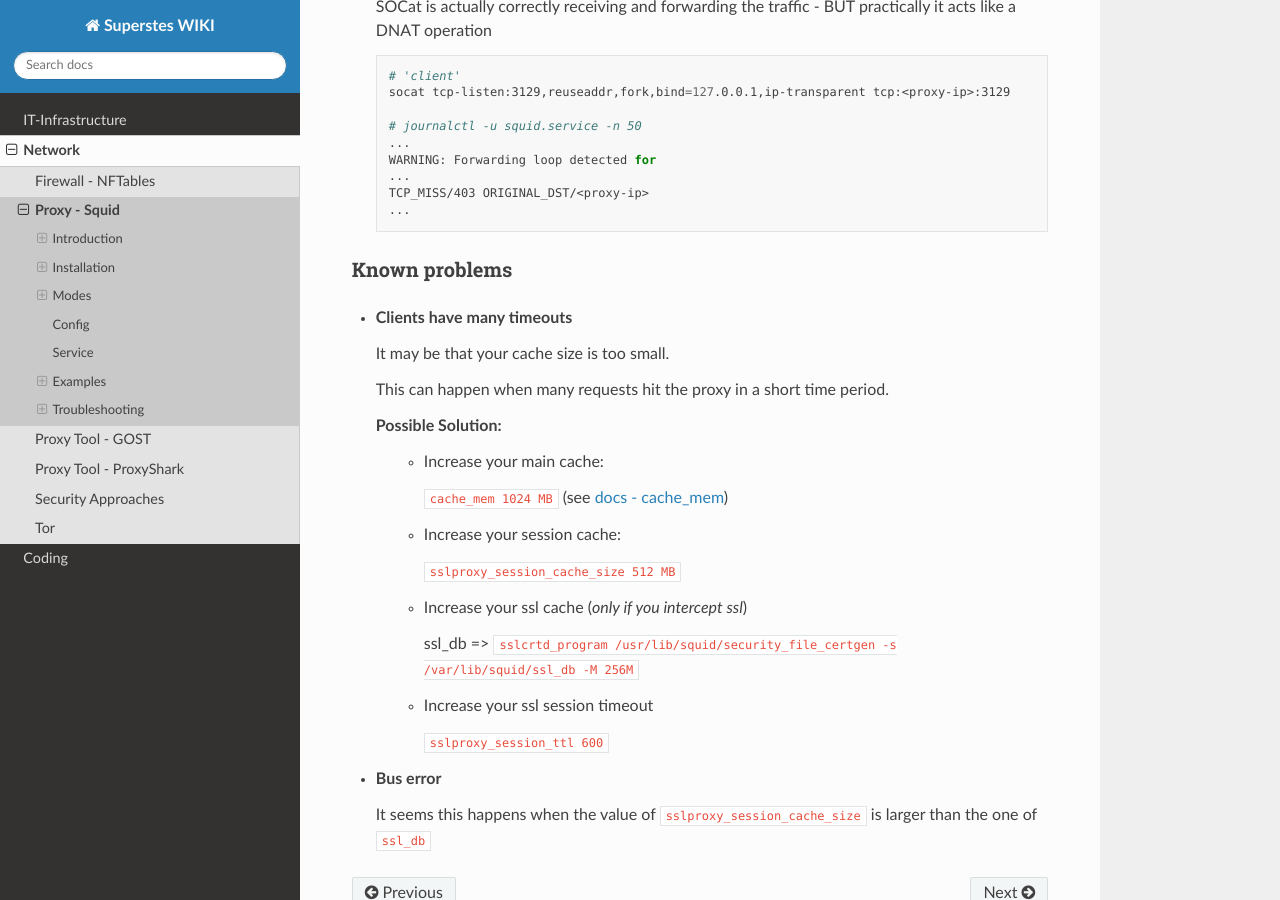
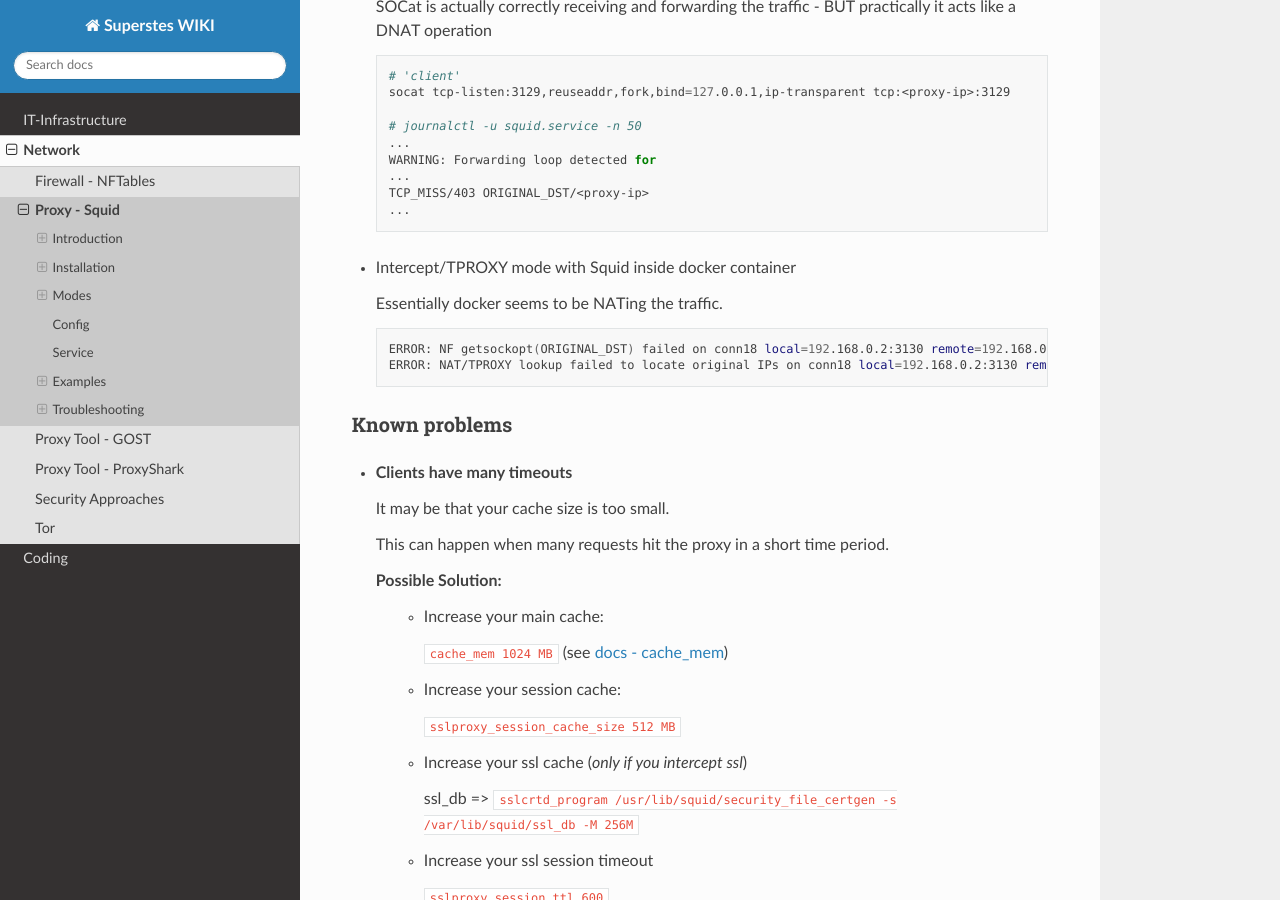
Before and after one commit to superstes/wiki, a Sphinx documentation site: the page built from source/1/network/proxy_squid.rst, in a window 1280 px wide and 900 px high, scrolled down 9638 px. Built offline with Sphinx 7.4.7 and the Read the Docs theme 2.0.0, drawn with Linux system fonts in a browser that asks for light colours.

Commit message:
added bad-config example for squid

```diff
--- a/source/1/network/proxy_squid.rst
+++ b/source/1/network/proxy_squid.rst
@@ -456,6 +456,7 @@ Here are some examples that **DO NOT WORK**
       TCP_MISS/403 ORIGINAL_DST/<proxy-ip>
       ...
 
+
 * DNAT 80/443 to squid in non-transparent mode
 
   .. code-block:: bash
@@ -466,6 +467,7 @@ Here are some examples that **DO NOT WORK**
       ...
       NONE/400
       ...
+
 
 * IPTables/NFTables TPROXY to `socat forwarder <https://manpages.debian.org/unstable/socat/socat.1.en.html>`_
 
@@ -482,6 +484,16 @@ Here are some examples that **DO NOT WORK**
       ...
       TCP_MISS/403 ORIGINAL_DST/<proxy-ip>
       ...
+
+
+* Intercept/TPROXY mode with Squid inside docker container
+
+  Essentially docker seems to be NATing the traffic.
+
+  .. code-block:: bash
+
+      ERROR: NF getsockopt(ORIGINAL_DST) failed on conn18 local=192.168.0.2:3130 remote=192.168.0.1:48910 FD 12 flags=33: (2) No such file or directory
+      ERROR: NAT/TPROXY lookup failed to locate original IPs on conn18 local=192.168.0.2:3130 remote=192.168.0.1:48910 FD 12 flags=33
 
 
 Known problems
```
